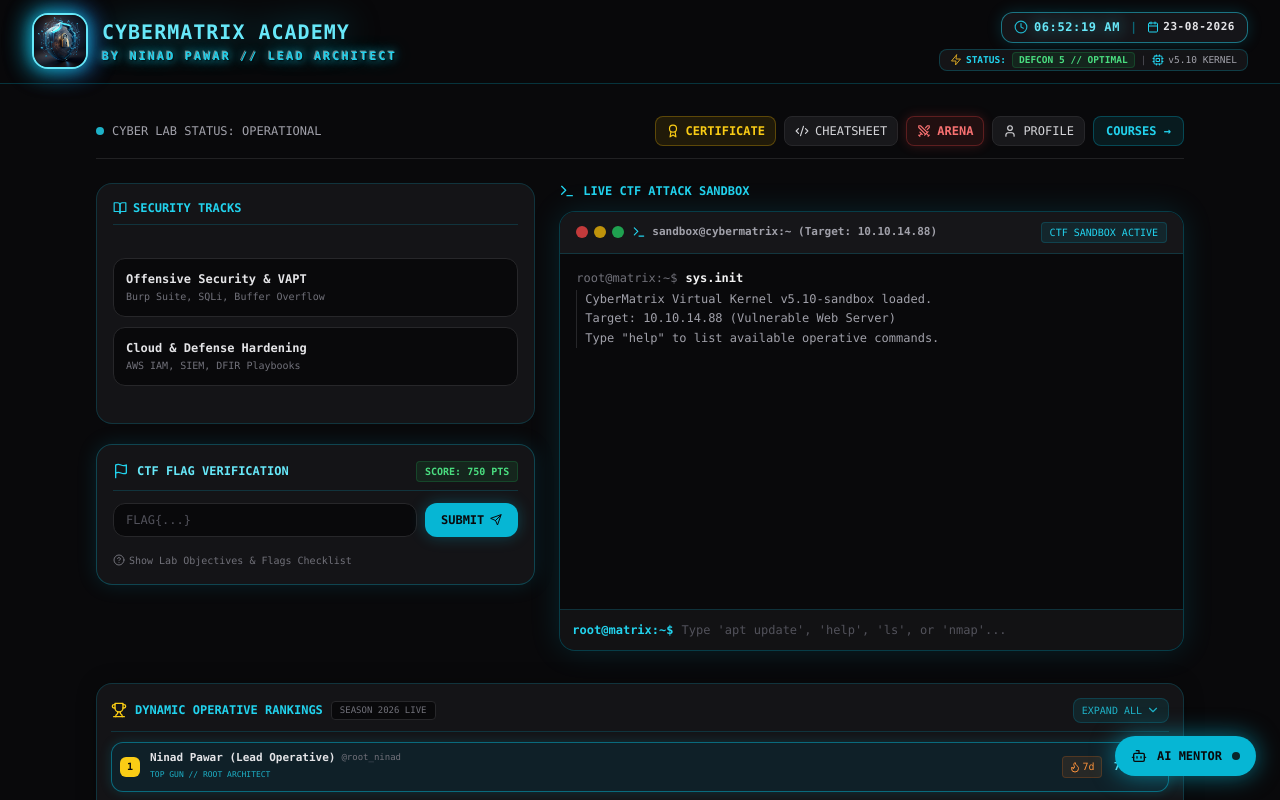
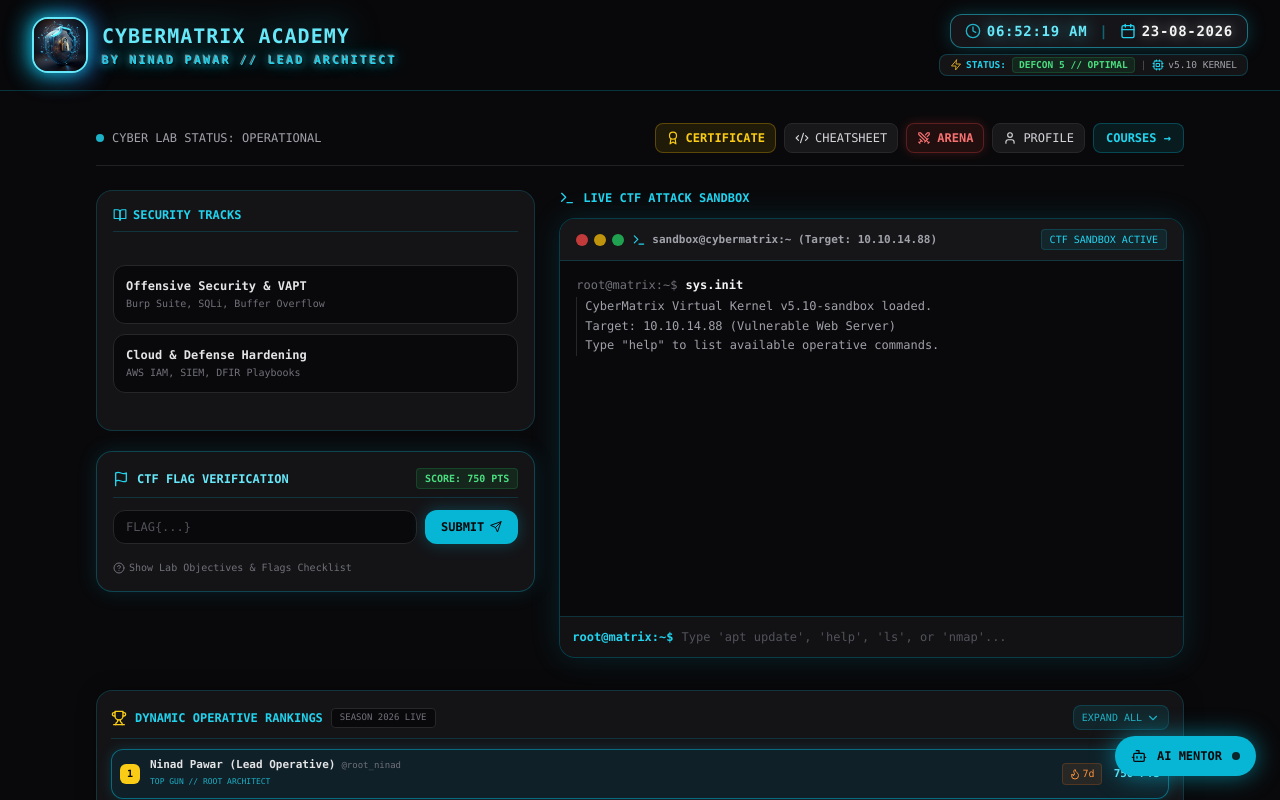
Before and after one commit to ninadcyber88-max/cybermatrix-academy, a Next.js app: page / in a window 1280 px wide. Shown: the top 800 px of the page. Built offline with nearby package versions, Linux system fonts and the light colour scheme.

Commit message:
style: increase header date font size to match live time bold styling

```diff
--- a/components/CyberSmokeHeader.tsx
+++ b/components/CyberSmokeHeader.tsx
@@ -37,7 +37,7 @@ export function CyberSmokeHeader() {
 
   return (
     <header className="relative w-full border-b border-cyan-500/25 bg-zinc-950/95 backdrop-blur-md font-mono select-none z-50">
-      <div className="max-w-7xl mx-auto px-4 md:px-8 py-3 flex items-center justify-between gap-4">
+      <div className="max-w-7xl mx-auto px-4 md:px-8 py-3.5 flex items-center justify-between gap-4">
 
         {/* 1. LEFT: OFFICIAL LOGO & EMBOSSED BRANDING */}
         <Link href="/" className="flex items-center space-x-3.5 group cursor-pointer shrink-0">
@@ -67,26 +67,30 @@ export function CyberSmokeHeader() {
           </div>
         </Link>
 
-        {/* 2. RIGHT SIDE STACK: TIME/DATE ON TOP + COMPACT STATUS BAR BELOW */}
+        {/* 2. RIGHT SIDE STACK: ENLARGED TIME & LARGE DATE */}
         <div className="flex flex-col items-end space-y-1.5 shrink-0">
 
-          {/* Top: Live Clock & Date */}
-          <div className="flex items-center gap-2.5 px-3 py-1.5 rounded-xl bg-zinc-900/90 border border-cyan-400/50 shadow-[0_0_15px_rgba(6,182,212,0.2)]">
+          {/* Top: Large Live Time + Large Date Widget */}
+          <div className="flex items-center gap-3 px-3.5 py-1.5 rounded-xl bg-zinc-900/90 border border-cyan-400/50 shadow-[0_0_18px_rgba(6,182,212,0.25)]">
+
+            {/* Live Clock */}
             <div className="flex items-center space-x-1.5">
-              <Clock className="w-3.5 h-3.5 text-cyan-400 animate-pulse" />
-              <span className="text-xs font-black text-cyan-300 tracking-wider drop-shadow-[0_0_8px_rgba(34,211,238,0.7)]">
-                {timeString || '12:44:11 PM'}
+              <Clock className="w-4 h-4 text-cyan-400 animate-pulse" />
+              <span className="text-xs sm:text-sm font-black text-cyan-300 tracking-wider drop-shadow-[0_0_8px_rgba(34,211,238,0.7)]">
+                {timeString || '12:46:11 PM'}
               </span>
             </div>
 
-            <span className="text-cyan-500/50 font-bold text-xs">|</span>
+            <span className="text-cyan-500/50 font-bold text-sm">|</span>
 
-            <div className="flex items-center space-x-1 text-zinc-300">
-              <Calendar className="w-3 h-3 text-cyan-400" />
-              <span className="text-[11px] font-bold text-zinc-200 tracking-wider">
+            {/* Enlarged Date */}
+            <div className="flex items-center space-x-1.5">
+              <Calendar className="w-4 h-4 text-cyan-400" />
+              <span className="text-xs sm:text-sm font-black text-zinc-100 tracking-wider drop-shadow-[0_0_6px_rgba(255,255,255,0.4)]">
                 {dateString || '23-08-2026'}
               </span>
             </div>
+
           </div>
 
           {/* Bottom: Compact Status Bar Below Time */}
```
